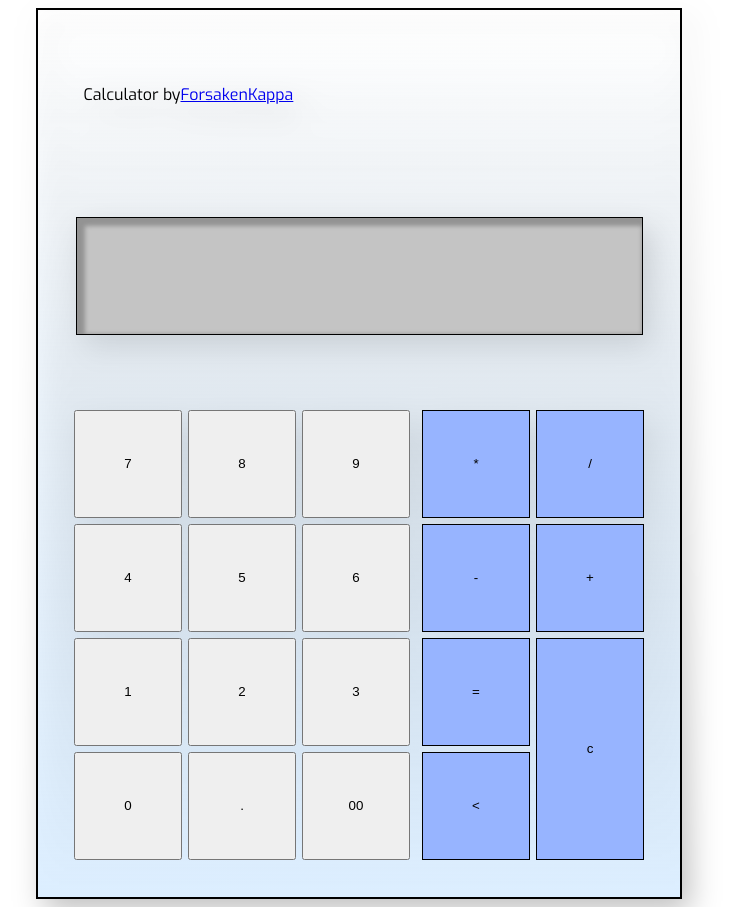
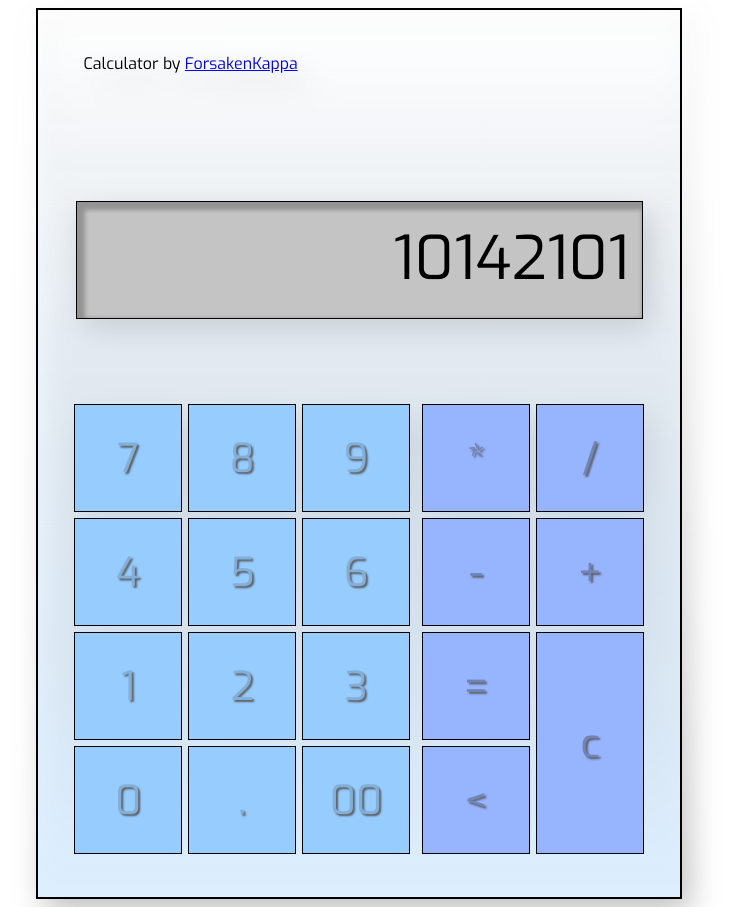
Before and after one commit to ForsakenKappa/Calculator, a plain HTML site: page index.html in a window 1280 px wide. Shown: the whole page, without its empty margins (281-1014 px from the left). Drawn offline with Linux system fonts and the light colour scheme.

Commit message:
Done css

```diff
--- a/index.html
+++ b/index.html
@@ -12,9 +12,9 @@
 </head>
 <body>
     <div class="main">
-        <p id="author">Calculator by <a href="https://github.com/ForsakenKappa"> ForsakenKappa</a></p>
+        <div class="text" id="author">Calculator by <a href="https://github.com/ForsakenKappa"> ForsakenKappa</a></div>
         <div id="display">
-            <p id="result"></p>
+            <div class="text" id="result">10142101</div>
         </div>
         <div class="buttns-container">
             <div class="buttns" id="numbers">
--- a/styles.css
+++ b/styles.css
@@ -1,11 +1,9 @@
-p{
+.text{
     font-family: 'Exo';
     font-style: normal;
     font-weight: 400;
     font-size: 16px;
     line-height: 21px;
-    display: flex;
-    align-items: center;
 
     color: #000000;
 }
@@ -49,7 +47,16 @@ body{
 
 }
 
+#result{
+    font-size: 60px;
+    padding: 12px;
+}
+
 #display{
+
+    display: flex;
+    justify-content: end;
+    align-items: center;
 
     width: 565px;
     height: 116px;
@@ -58,11 +65,50 @@ body{
     background: #C4C4C4;
     border: 1px solid #000000;
     box-shadow: inset 4px 4px 4px 4px rgba(0, 0, 0, 0.25);
+
+}
+
+.op-butt, .num-butt{
+
+    text-shadow: 2px 2px 2px #5E5E5E;
+
+    font-family: 'Exo';
+    font-style: normal;
+    font-weight: 400;
+    font-size: 40px;
+    line-height: 53px;
+    text-align: center;
+
 }
 
 .op-butt{
+
+    box-sizing: border-box;
+
     background: #97B4FF;
+    color: #6f84b9;
     border: 1px solid #000000;
+
+}
+
+.num-butt{
+
+    box-sizing: border-box;
+
+    background: #97CCFF;
+    color: #81afda;
+    border: 1px solid #000000;
+
+
+
+}
+
+.num-butt:hover, .op-butt:hover{
+    filter: brightness(95%);
+}
+
+.num-butt:active, .op-butt:active{
+    filter: brightness(80%);
 }
 
 .buttns{
```
